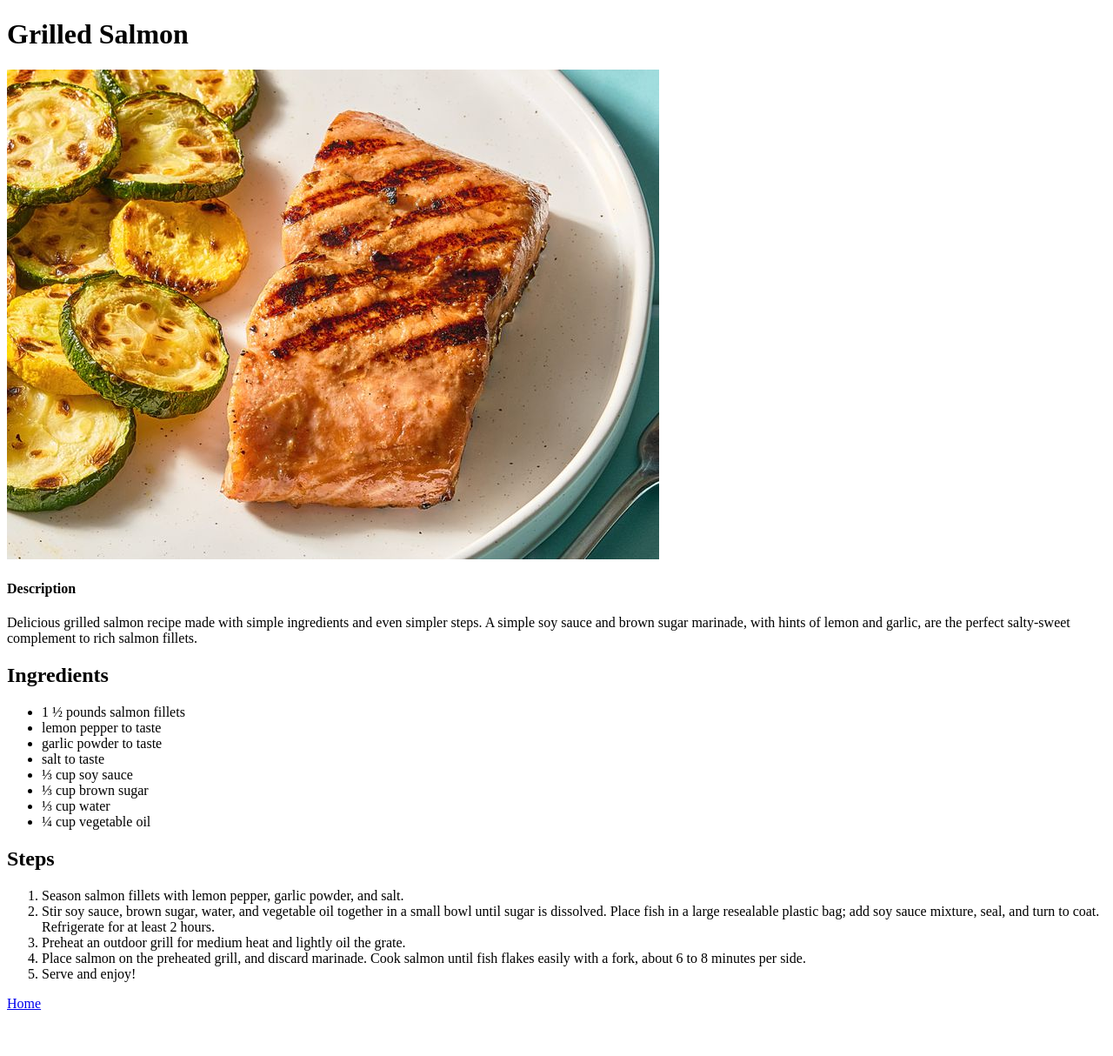
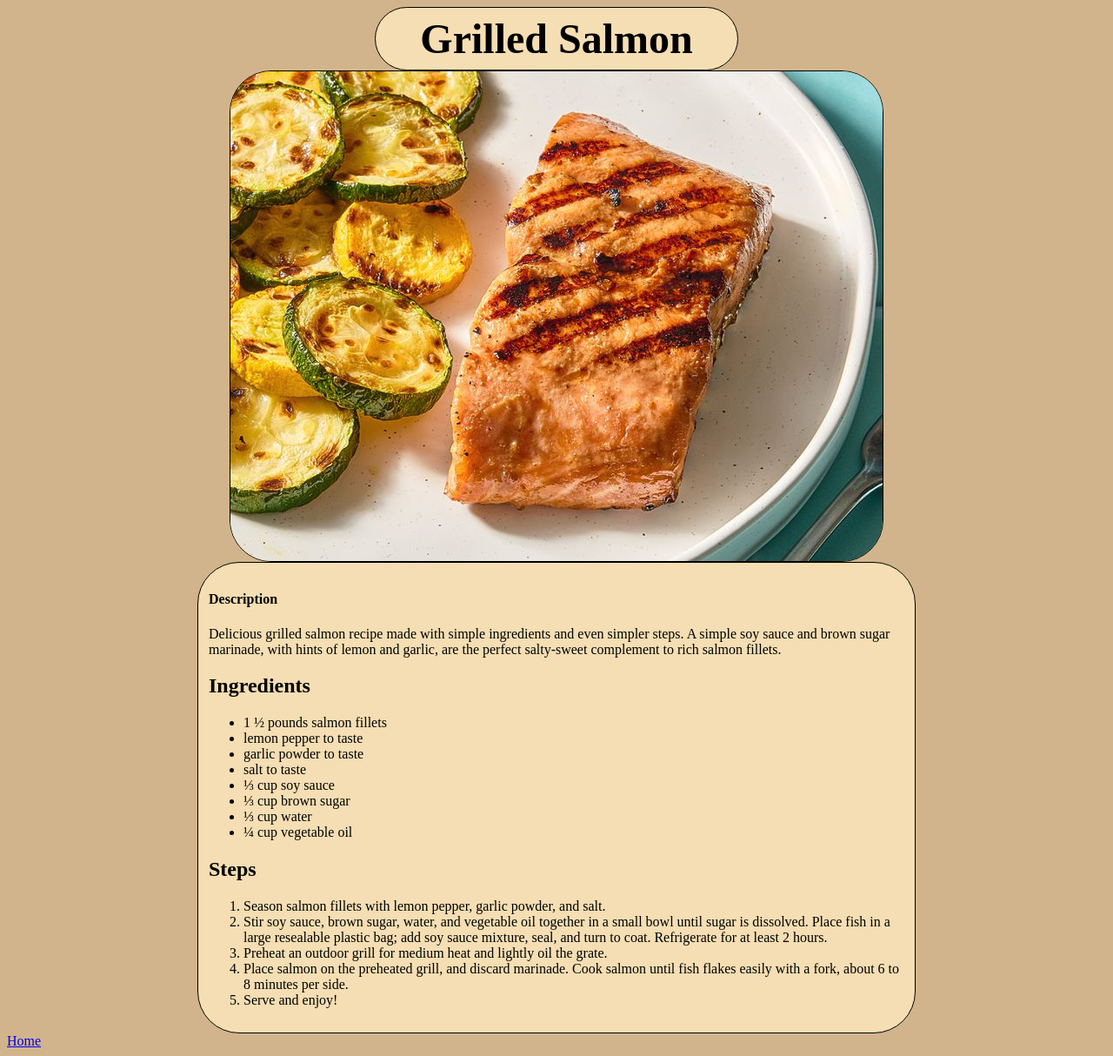
Before and after one commit to jefsal/odin-recipes, a plain HTML site: page recipes/grilledsalmon.html in a window 1280 px wide. Shown: the whole page at 87% size. Before the commit the page ends 1171 px from the top, so only its background shows below. Drawn offline with Linux system fonts and the light colour scheme.

Commit message:
Add CSS to index and salmon

```diff
--- a/recipes/grilledsalmon.html
+++ b/recipes/grilledsalmon.html
@@ -4,10 +4,12 @@
     <meta charset="UTF-8">
     <meta name="viewport" content="width=device-width, initial-scale=1.0">
     <title>Document</title>
+    <link rel="stylesheet" href="../style.css">
 </head>
 <body>
-    <h1>Grilled Salmon</h1>
+    <h1 class="title">Grilled Salmon</h1>
     <img src="../img/grilledsalmon.jpg" alt="Finished grilled salmon.">
+    <div class="text">
     <h4>Description</h4>
     <p>Delicious grilled salmon recipe made with simple ingredients and even simpler steps.  A simple soy sauce and brown sugar marinade, with hints of lemon and garlic, are the perfect salty-sweet complement to rich salmon fillets.</p>
 
@@ -31,6 +33,7 @@
         <li>Place salmon on the preheated grill, and discard marinade. Cook salmon until fish flakes easily with a fork, about 6 to 8 minutes per side.</li>
         <li>Serve and enjoy!</li>
     </ol>
+</div>
 
     <a href="../index.html">Home</a>
 
--- /dev/null
+++ b/style.css
@@ -0,0 +1,45 @@
+
+body{
+    background: tan;
+}
+.card {
+    width: 200px;
+    background: ivory;
+    margin:  48px auto;
+    padding: 8px;
+}
+
+ul li{
+    font-size: 16px;
+}
+
+.title {
+    border-radius: 48px;
+    width: 400px;
+    margin: auto;
+    padding: 8px;
+    background: wheat;
+    font-size: 48px;
+    text-align: center;
+    border: 1px solid black;
+
+}
+
+/*   Grilled Salmon   */
+
+img {
+    display: block;
+    border: 1px solid black;
+    border-radius: 48px;
+    margin: auto;
+
+}
+
+.text{
+    border: 1px solid black;
+    margin: auto;
+    border-radius: 48px;
+    padding: 12px;
+    width: 800px;
+    background-color: wheat;
+}
```
Also changed, not shown: index.html (+7 -4 lines).
